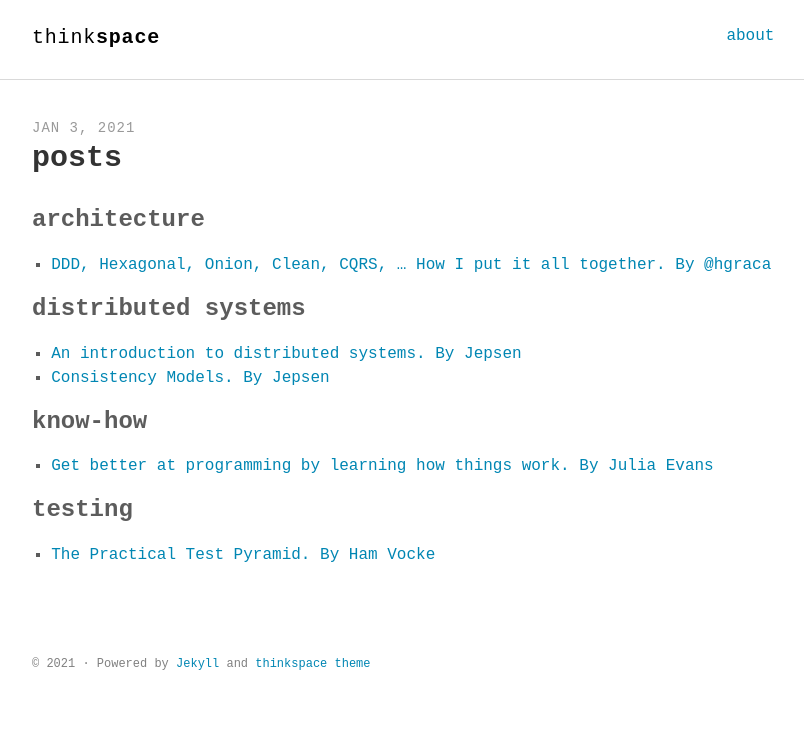
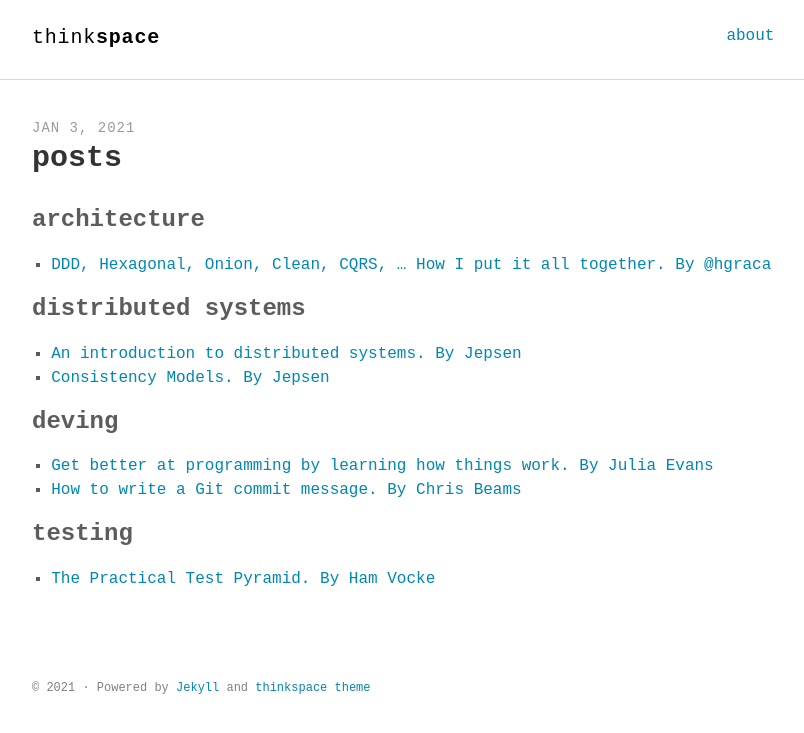
Before and after one commit to km3ll/km3ll.github.io, a Jekyll site: the page built from _posts/2021-01-03-posts.md, in a window 1280 px wide. Shown: the top 733 px of the page, without its empty margins (232-1036 px from the left). Built offline with Jekyll 4.4.1, drawn with Linux system fonts in a browser that asks for light colours; some web fonts are replaced.

Commit message:
Add Chris Beams' post about git messages

```diff
--- a/_posts/2021-01-03-posts.md
+++ b/_posts/2021-01-03-posts.md
@@ -15,9 +15,10 @@
 - [An introduction to distributed systems. By Jepsen](https://github.com/aphyr/distsys-class)
 - [Consistency Models. By Jepsen](https://jepsen.io/consistency)
 
-### know-how
+### deving
 
 - [Get better at programming by learning how things work. By Julia Evans](https://jvns.ca/blog/learn-how-things-work/)
+- [How to write a Git commit message. By Chris Beams](https://chris.beams.io/posts/git-commit/)
 
 ### testing
 
```
